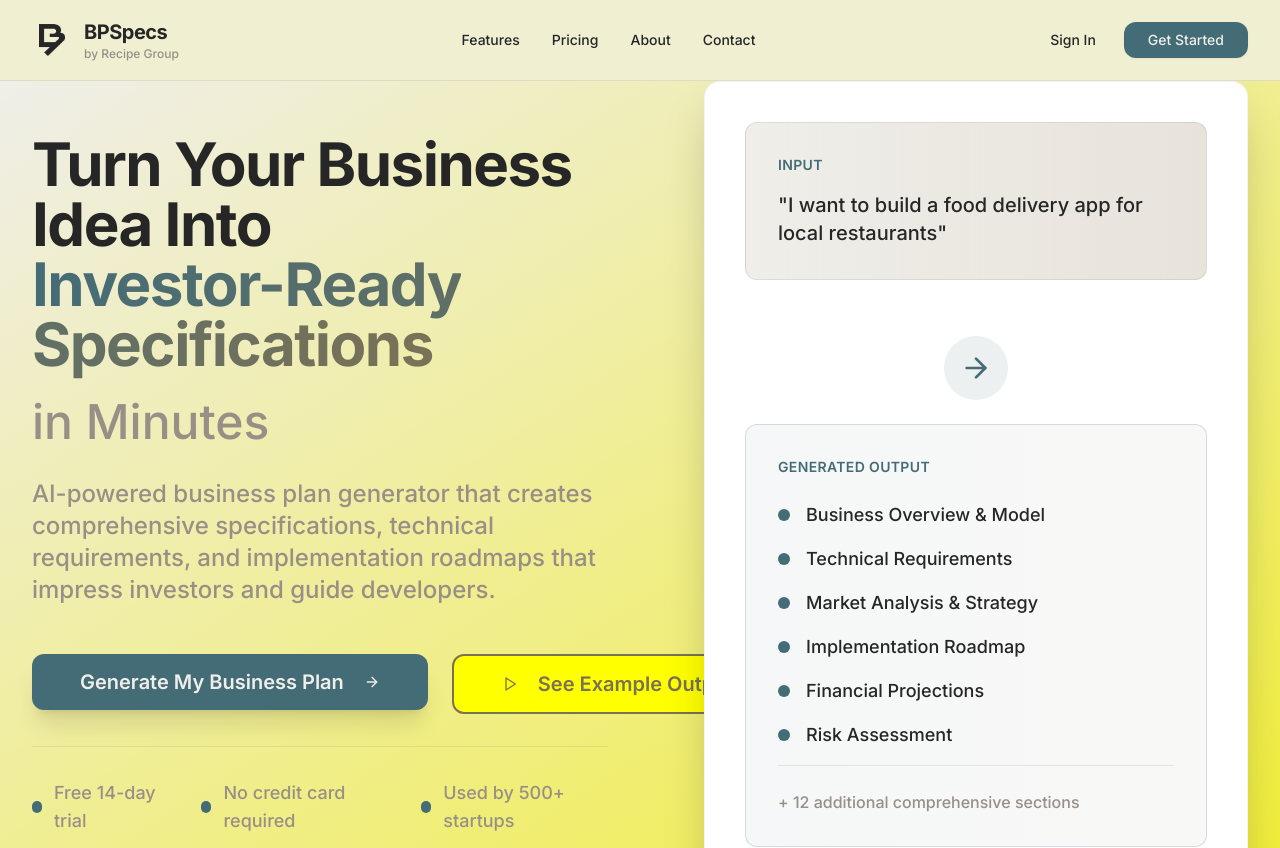
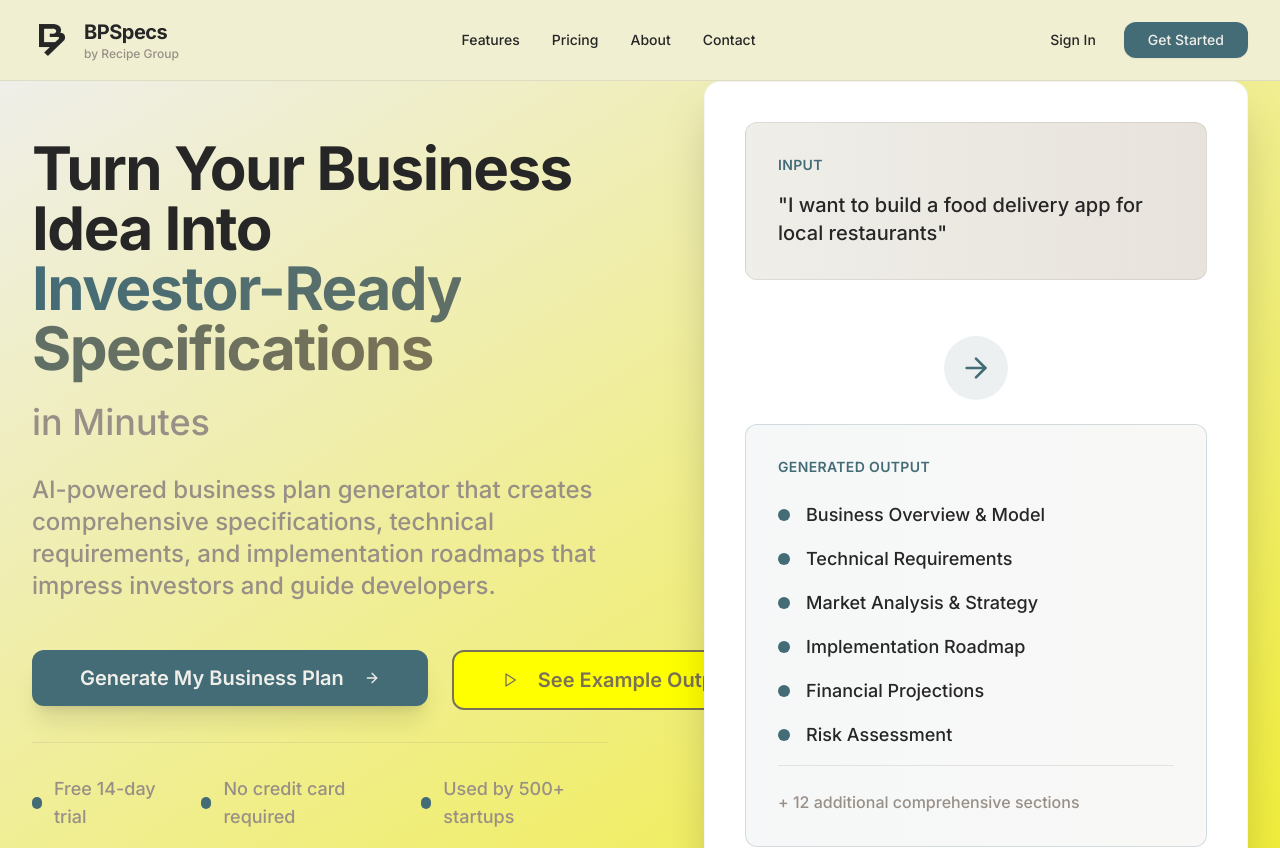
Before and after one commit to elzeerx/bpspecs-project, a React (Vite) app: page / in a window 1280 px wide. Shown: the top 848 px of the page. Built offline with nearby package versions, Linux system fonts and the light colour scheme.

Commit message:
Visual edit in Lovable
Edited UI in Lovable

```diff
--- a/src/components/HeroSection.tsx
+++ b/src/components/HeroSection.tsx
@@ -14,7 +14,7 @@ const HeroSection = () => {
                   <br />
                   <span className="text-gradient">Investor-Ready Specifications</span>
                 </h1>
-                <p className="text-2xl md:text-3xl lg:text-4xl xl:text-5xl font-medium text-bpspecs-taupe leading-relaxed lg:leading-[1.2]">
+                <p className="text-2xl md:text-3xl lg:text-4xl font-medium text-bpspecs-taupe leading-relaxed lg:leading-[1.2] xl:text-4xl">
                   in Minutes
                 </p>
               </div>
```
